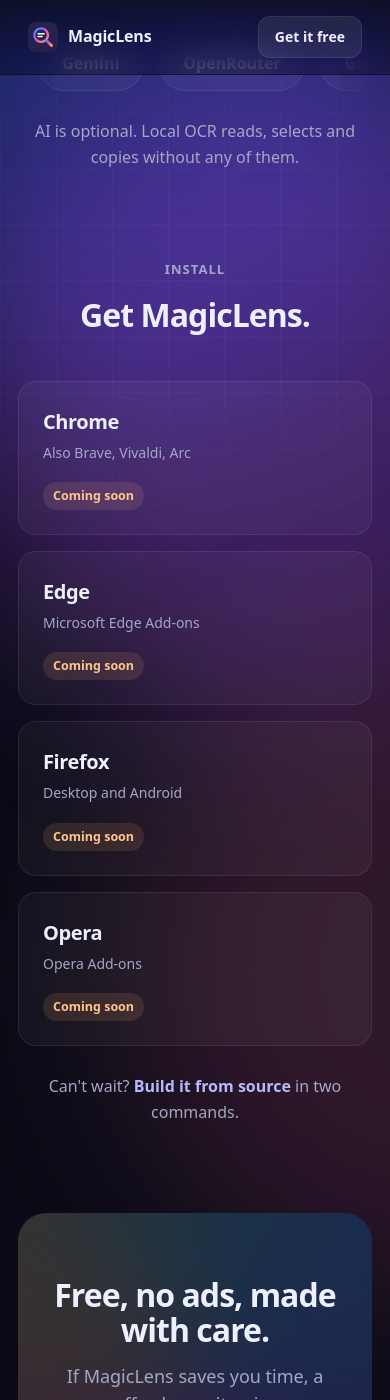
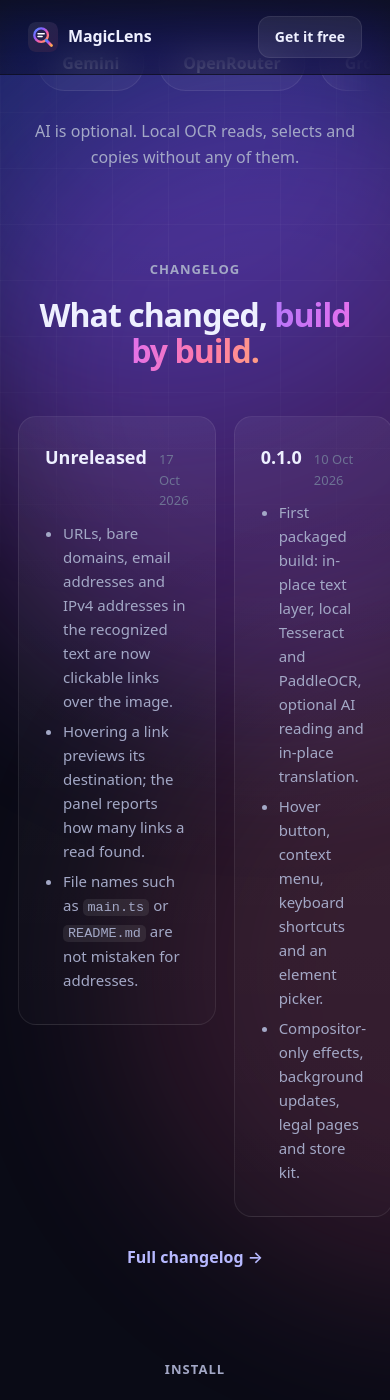
Before and after one commit to AxDSan/magiclens, a Jekyll site: the page index.html, which Jekyll copies as it is, in a window 390 px wide and 1400 px high, scrolled down 5245 px. Built offline with Jekyll 4.4.1, drawn with Linux system fonts in a browser that asks for light colours.

Commit message:
Add a changelog across builds and surface it on the site
CHANGELOG.md records each build, and GitHub Pages renders it at /changelog/ with the same
layout as the legal pages. The landing page gets a changelog section summarizing the newest
builds, plus Changelog links in the navigation and footer.

```diff
--- a/_config.yml
+++ b/_config.yml
@@ -1,5 +1,6 @@
-# GitHub Pages (branch main, folder /): index.html is the landing page; the privacy policy and
-# terms are rendered from the same files the extension ships, with the site's own layout.
+# GitHub Pages (branch main, folder /): index.html is the landing page; the privacy policy,
+# terms and changelog are rendered from the same files the extension ships, with the site's
+# own layout.
 title: MagicLens
 description: Read, select, translate and explain the text inside any image, right where it appears.
 
@@ -14,6 +15,11 @@ defaults:
     values:
       layout: legal
       permalink: /terms/
+  - scope:
+      path: CHANGELOG.md
+    values:
+      layout: legal
+      permalink: /changelog/
 
 exclude:
   - src/
--- a/_layouts/legal.html
+++ b/_layouts/legal.html
@@ -18,6 +18,7 @@
       <nav>
         <a href="{{ site.baseurl }}/privacy/">Privacy</a>
         <a href="{{ site.baseurl }}/terms/">Terms</a>
+        <a href="{{ site.baseurl }}/changelog/">Changelog</a>
         <a href="https://github.com/AxDSan/magiclens">GitHub</a>
       </nav>
       <a class="btn small" href="{{ site.baseurl }}/#install">Get it free</a>
@@ -30,6 +31,7 @@
       <nav>
         <a href="{{ site.baseurl }}/privacy/">Privacy</a>
         <a href="{{ site.baseurl }}/terms/">Terms</a>
+        <a href="{{ site.baseurl }}/changelog/">Changelog</a>
         <a href="https://github.com/AxDSan/magiclens">GitHub</a>
         <a href="https://ko-fi.com/axdsan">Ko-fi</a>
       </nav>
--- a/index.html
+++ b/index.html
@@ -28,6 +28,7 @@
         <a href="#features">Features</a>
         <a href="#how">How it works</a>
         <a href="#privacy">Privacy</a>
+        <a href="#changelog">Changelog</a>
         <a href="https://github.com/AxDSan/magiclens">GitHub</a>
       </nav>
       <a class="btn small" href="#install">Get it free</a>
@@ -208,6 +209,30 @@
         <p class="note">AI is optional. Local OCR reads, selects and copies without any of them.</p>
       </section>
 
+      <section class="section" id="changelog">
+        <p class="eyebrow center">Changelog</p>
+        <h2>What changed, <span class="spectrum-text">build by build.</span></h2>
+        <div class="builds">
+          <article class="build">
+            <div class="build-head"><b>Unreleased</b><span>17 Oct 2026</span></div>
+            <ul>
+              <li>URLs, bare domains, email addresses and IPv4 addresses in the recognized text are now clickable links over the image.</li>
+              <li>Hovering a link previews its destination; the panel reports how many links a read found.</li>
+              <li>File names such as <code>main.ts</code> or <code>README.md</code> are not mistaken for addresses.</li>
+            </ul>
+          </article>
+          <article class="build">
+            <div class="build-head"><b>0.1.0</b><span>10 Oct 2026</span></div>
+            <ul>
+              <li>First packaged build: in-place text layer, local Tesseract and PaddleOCR, optional AI reading and in-place translation.</li>
+              <li>Hover button, context menu, keyboard shortcuts and an element picker.</li>
+              <li>Compositor-only effects, background updates, legal pages and store kit.</li>
+            </ul>
+          </article>
+        </div>
+        <p class="note"><a class="link" href="changelog/">Full changelog →</a></p>
+      </section>
+
       <section class="section" id="install">
         <p class="eyebrow center">Install</p>
         <h2>Get MagicLens.</h2>
@@ -237,6 +262,7 @@
       <nav>
         <a href="privacy/">Privacy</a>
         <a href="terms/">Terms</a>
+        <a href="changelog/">Changelog</a>
         <a href="https://github.com/AxDSan/magiclens">GitHub</a>
         <a href="https://ko-fi.com/axdsan">Ko-fi</a>
       </nav>
--- a/web/site.css
+++ b/web/site.css
@@ -740,6 +740,9 @@ a.store em { background: rgba(91, 227, 168, 0.14); color: #7ef0bd; }
   .strip div:nth-child(-n + 2) { border-bottom: 1px solid var(--line); }
   .privacy-card { grid-template-columns: 1fr; padding: 36px; }
 }
+@media (max-width: 860px) {
+  .builds { grid-template-columns: 1fr; }
+}
 @media (max-width: 640px) {
   .nav nav { display: none; }
   .nav .btn.small { margin-left: auto; }
@@ -754,6 +757,32 @@ a.store em { background: rgba(91, 227, 168, 0.14); color: #7ef0bd; }
   *, *::before, *::after { animation-duration: 0.001s !important; animation-iteration-count: 1 !important; transition-duration: 0.001s !important; }
   .cells, .comet, .beam { display: none; }
   .reveal { opacity: 1; transform: none; }
+}
+
+/* ───────────── changelog ───────────── */
+.builds { display: grid; grid-template-columns: repeat(2, 1fr); gap: 18px; align-items: start; }
+.build {
+  padding: 26px;
+  border: 1px solid var(--line);
+  border-radius: 18px;
+  background: linear-gradient(180deg, rgba(255, 255, 255, 0.05), rgba(255, 255, 255, 0.015));
+}
+.build-head {
+  display: flex;
+  align-items: baseline;
+  justify-content: space-between;
+  gap: 12px;
+  margin-bottom: 10px;
+}
+.build-head b { color: var(--text); font-size: 18px; }
+.build-head span { color: var(--faint); font-size: 13px; }
+.build ul { margin: 0; padding-left: 18px; }
+.build li { margin: 6px 0; color: var(--muted); font-size: 15px; }
+.build code {
+  padding: 1px 5px;
+  border-radius: 5px;
+  background: rgba(255, 255, 255, 0.08);
+  font-size: 0.9em;
 }
 
 /* ───────────── legal pages ───────────── */
```
Also changed, not shown: CHANGELOG.md (added), README.md.
